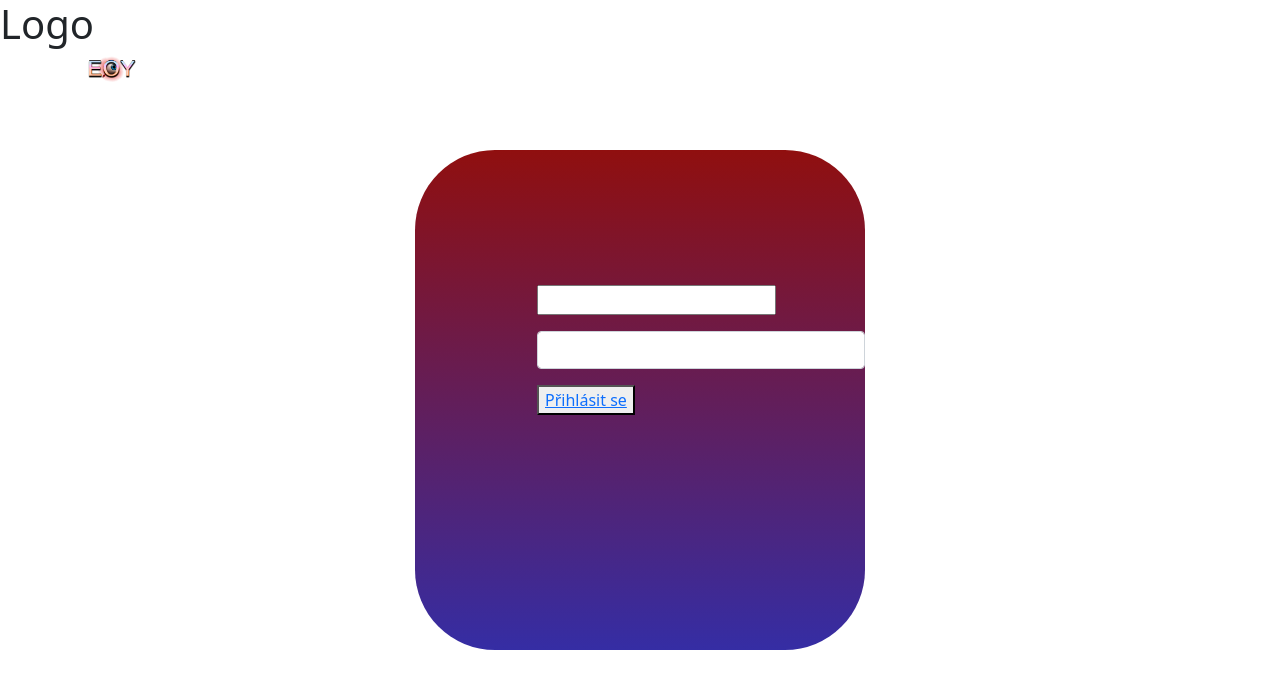
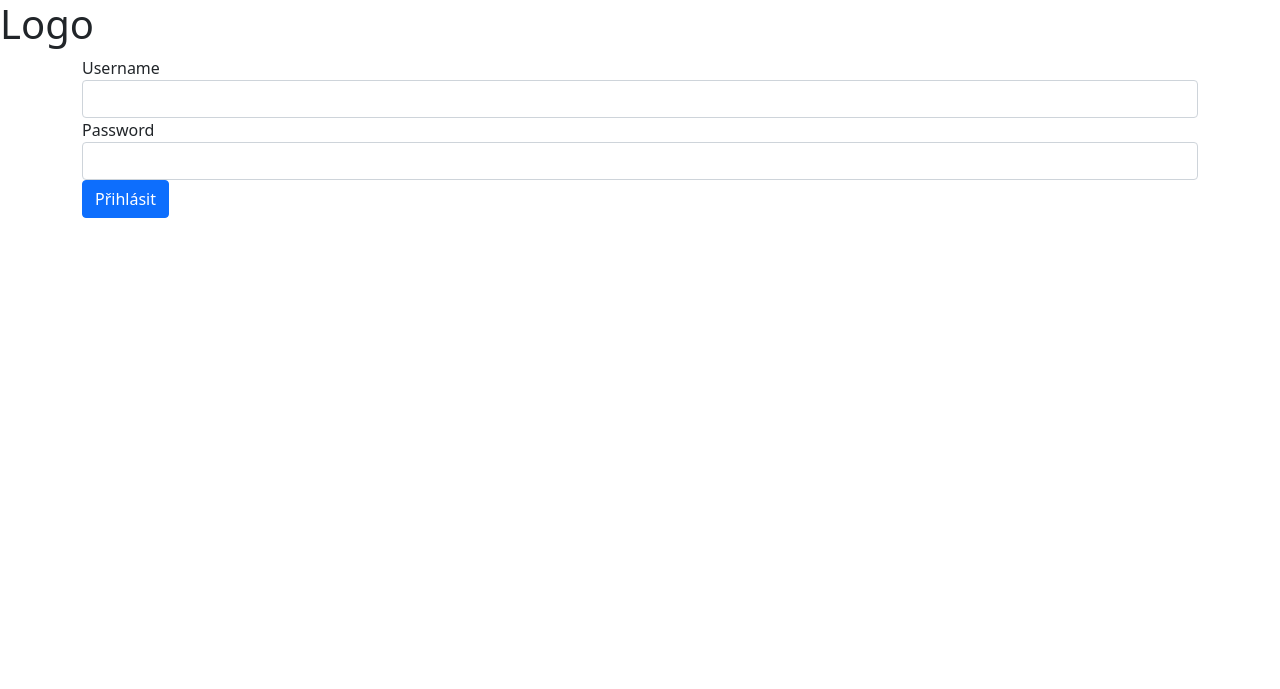
Before and after one commit to AKuraksa/EOY_APP, an ASP.NET Core app: page / in a window 1280 px wide. Shown: the top 689 px of the page. Run offline with ASP.NET Core 8, Linux system fonts and the light colour scheme; style sheets or scripts are compiled from the project's sources.

Commit message:
LoginFinish

```diff
--- a/EOY_WEBapp/Controllers/LoginController.cs
+++ b/EOY_WEBapp/Controllers/LoginController.cs
@@ -16,25 +16,20 @@ namespace EOY_WEBapp.Controllers
 		public LoginController(ILogger<LoginController> logger)
 		{
 			_logger = logger;
-
-
-
-
 		}
 
 
 		public IActionResult Index()
 		{
 
-            return View(new LoginModel());
+            return View();
 
 		}
 
-        [HttpGet]
-        public IActionResult LoginAction(LoginModel loginModel)
+		[HttpPost]
+		public async Task<IActionResult> Index(LoginModel loginModel)
 		{
-            if (!ModelState.IsValid)
-            {
+
 			try
 			{
 				var myClient = new RestClient($"{_parameters.GetApiAdress()}/FindUser");
@@ -43,23 +38,22 @@ namespace EOY_WEBapp.Controllers
 				request.AddQueryParameter("password", loginModel.Password);
 				var response = myClient.Get(request);
 				var content = response.Content;
-                    var user = JsonSerializer.Deserialize<List<LoginModel>>(content);
+				var user =  JsonSerializer.Deserialize<List<LoginModel>>(content);
 				if (user.Count() == 1)
 				{
-                        return View("Home");
+					// Přihlášení uživatele (zde přidat logiku pro autentizaci)
+					return  RedirectToAction("Index", "Home"); // Přesměrování na domovskou stránku
 				}
-
 			}
 			catch (Exception e)
 			{
+				// Zde byste měli zalogovat chybu
+				ModelState.AddModelError("", "Došlo k chybě při přihlašování.");
 
 			}
 
+			return  View(); // Znovu zobrazit přihlašovací formulář s chybami (pokud jsou)
 		}
-            return View("Home");
-        }
-
-
 
 
 
--- a/EOY_WEBapp/Data/Parameters.cs
+++ b/EOY_WEBapp/Data/Parameters.cs
@@ -8,12 +8,12 @@ namespace EOY_WEBapp.Data
 {
     class Parameters
     {
-        public int port = 7086;
+        public int apiPort = 7106;
 
         public string GetApiAdress()
         {
             string ApiAdress;
-            return ApiAdress = $"https://localhost:{port}";
+            return ApiAdress = $"https://localhost:{apiPort}";
 
 
 
--- a/EOY_WEBapp/Views/Login/Index.cshtml
+++ b/EOY_WEBapp/Views/Login/Index.cshtml
@@ -1,42 +1,23 @@
-@model EOY_WEBapp.Models.LoginModel;
+@model EOY_WEBapp.Models.LoginModel // Změňte 'YourNamespace' na skutečný namespace vašeho modelu
+@{
+    ViewData["Title"] = "Index";
+}
+@using (Html.BeginForm("Index", "Login", FormMethod.Post))
+{
+    <div class="form-group">
+        @Html.LabelFor(model => model.Username)
+        @Html.TextBoxFor(model => model.Username, new { @class = "form-control" })
+    </div>
 
+    <div class="form-group">
+        @Html.LabelFor(model => model.Password)
+        @Html.PasswordFor(model => model.Password, new { @class = "form-control" })
+    </div>
 
-@{
-    ViewData["Title"] = "Přihlášení";
+    <button type="submit" class="btn btn-primary">Přihlásit</button>
 }
 
-<link rel="stylesheet" href="~/css/styleIndex.css" />
-
-<head class="topPanel">
-    <title></title>
-
-</head>
- <div>
-     <img alt="logo" class="logo" src="~/Pictures/eoyLogo.png"/>
- </div>
-
-   <body>
-    <form method="post" action="@Url.Action("Index", "LoginController")">
-    <div class="centered-div">
-        <div class="panelLogin">
-            <div class="textbox_container">
-                <ul>
-                    <li class="no-bullet">
-                        <dev class=" form-group" ">
-                            @Html.TextBoxFor(m=>m.Username)
-                        </dev>
-
-                </ul>
-                <ul>
-                    <dev class=" form-group"">
-                        @Html.PasswordFor(m=>m.Password, new{ @class ="form-control"})
-                    </dev>
-                </ul>
-                <ul>
-                        <button> @Html.ActionLink("Přihlásit se","LoginAction")</button>
-                </ul>
-            </div>
-        </div>
-    </div>
- </form>
-</body>
+@if (ViewBag.LoginError != null)
+{
+    <p class="text-danger">Došlo k chybě při přihlašování.</p>
+}
```
Also changed, not shown: EOY_WEBapp/Models/LoginModel.cs (+9 -4 lines), EOY_WEBapp/Views/Home/Index.cshtml (+6 -1 lines), EOY_WEBapp/EOY_WEBapp.csproj. Lines whose indentation alone changed are shown as unchanged.
